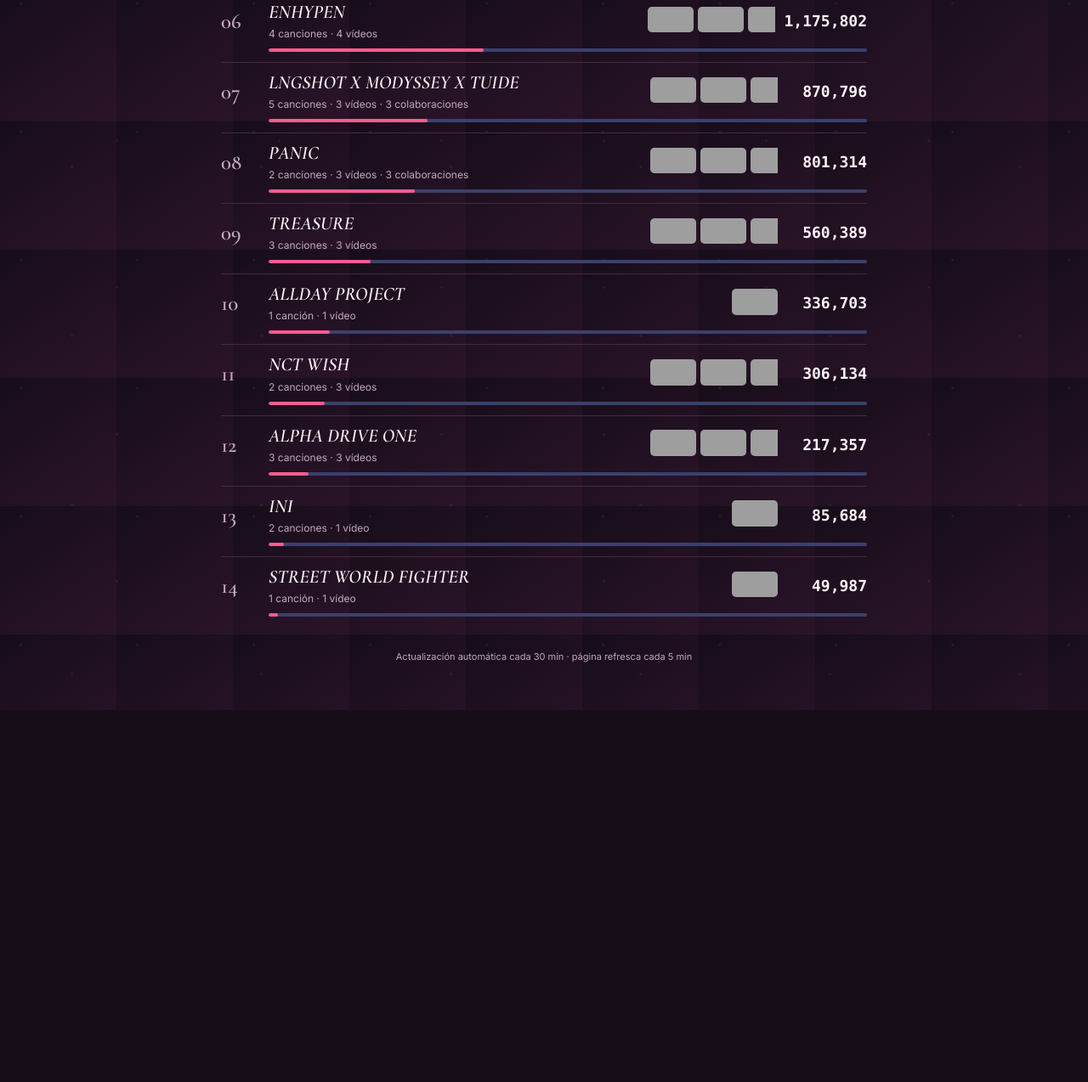
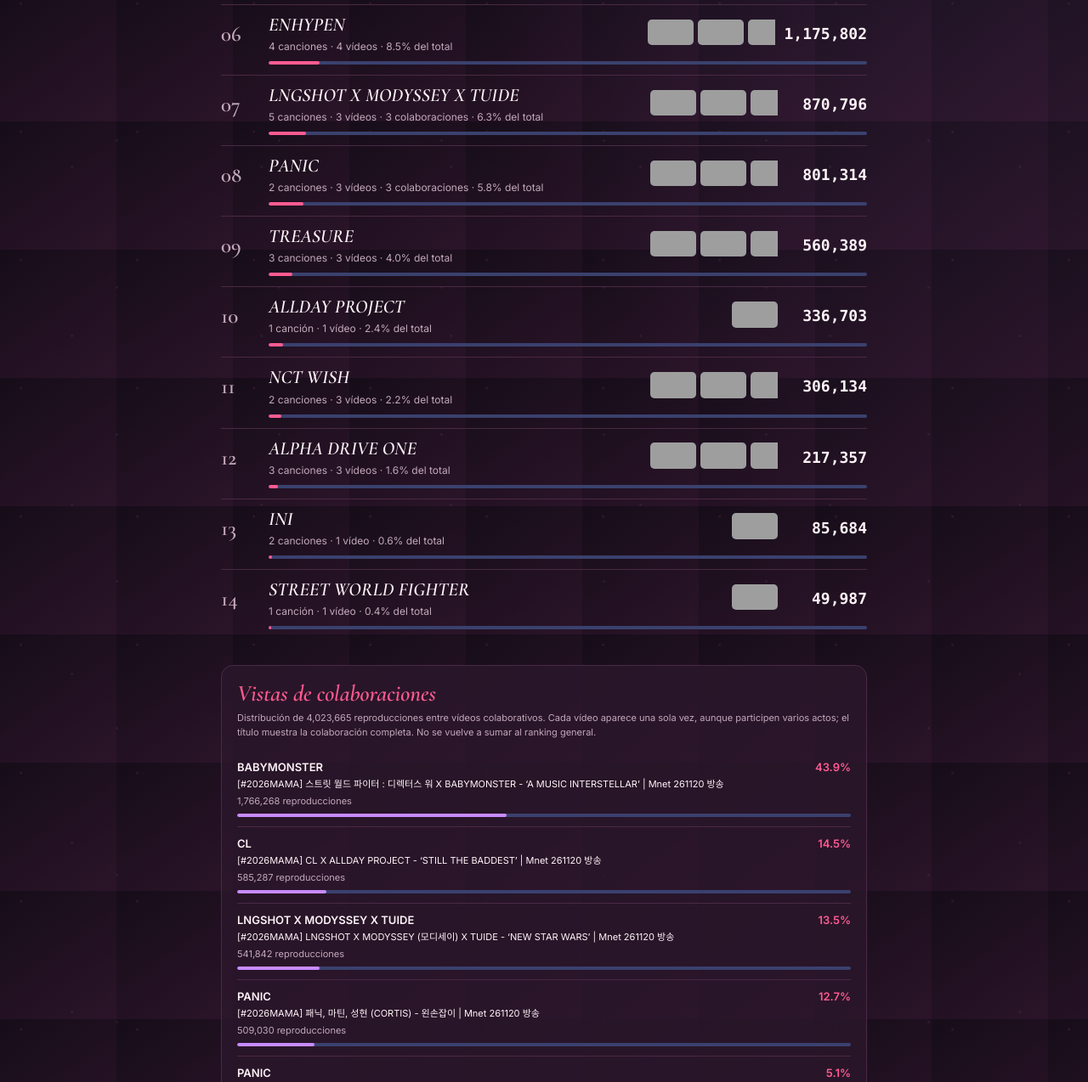
Before and after one commit to luisequeira612-commits/mama-tracker, a plain HTML site: page docs/index.html in a window 1280 px wide. Shown: the part 914-2188 px from the top of the page at 85% size. Before the commit the page ends 1750 px from the top, so only its background shows below. Drawn offline with nearby package versions, Linux system fonts and the light colour scheme; grey boxes are pictures that could not be loaded.

Commit message:
feat: add view share and collaboration breakdown
Add overall view percentages, unique collaboration-video shares, and regression tests.

```diff
--- a/docs/index.html
+++ b/docs/index.html
@@ -114,6 +114,20 @@
     .rowviews { min-width: 95px; text-align: right; font: 600 18px/1 ui-monospace, SFMono-Regular, Menlo, monospace; }
     .barwrap { grid-column: 2 / -1; height: 4px; background: #3a416e; border-radius: 99px; overflow: hidden; }
     .bar { height: 100%; width: 0; background: var(--gold); border-radius: inherit; transition: width 900ms ease; }
+    .top-share-track { height: 5px; margin-top: 10px; background: #3a416e; border-radius: 99px; overflow: hidden; }
+    .top-share-fill { height: 100%; background: var(--gold); border-radius: inherit; }
+    .collabs { margin-top: 30px; padding: 18px; border: 1px solid var(--line); border-radius: 14px; background: var(--card); }
+    .collabs h2 { margin: 0; color: var(--gold); font: italic 600 27px/1.1 "Cormorant Garamond", serif; }
+    .collabs-intro { margin: 6px 0 14px; color: var(--muted); font-size: 11px; line-height: 1.5; }
+    .collab-row { padding: 11px 0; border-top: 1px solid var(--line); }
+    .collab-row:first-of-type { border-top: 0; }
+    .collab-meta { display: flex; justify-content: space-between; gap: 12px; font-size: 13px; }
+    .collab-meta strong:last-child { color: var(--gold); white-space: nowrap; }
+    .collab-title { display: block; margin-top: 5px; color: var(--white); font-size: 11px; line-height: 1.45; text-decoration: none; overflow-wrap: anywhere; }
+    .collab-title:hover { text-decoration: underline; }
+    .collab-views { margin-top: 4px; color: var(--muted); font-size: 11px; }
+    .collab-barwrap { height: 4px; margin-top: 8px; background: #3a416e; border-radius: 99px; overflow: hidden; }
+    .collab-bar { height: 100%; background: var(--accent-soft); border-radius: inherit; }
     .focus:focus-visible, a:focus-visible { outline: 2px solid var(--gold); outline-offset: 3px; }
     .footer { margin-top: 28px; color: var(--muted); font-size: 11px; text-align: center; }
     @media (max-width: 600px) {
@@ -223,7 +237,16 @@
 
     const det = document.createElement("div");
     det.className = "detail";
-    det.textContent = detail(first);
+    const totalViews = Number(data.total_views) || data.acts.reduce((sum, act) => sum + (Number(act.views) || 0), 0);
+    const share = totalViews > 0 ? (first.views / totalViews * 100) : 0;
+    det.textContent = `${detail(first)} · ${share.toFixed(1)}% del total`;
+
+    const topShareTrack = document.createElement("div");
+    topShareTrack.className = "top-share-track";
+    const topShareFill = document.createElement("div");
+    topShareFill.className = "top-share-fill";
+    topShareFill.style.width = `${Math.max(0, Math.min(100, share))}%`;
+    topShareTrack.appendChild(topShareFill);
 
     const thumbs = document.createElement("div");
     thumbs.className = "thumbs";
@@ -235,7 +258,7 @@
       thumbs.appendChild(placeholder);
     }
 
-    top.append(topline, views, det, thumbs);
+    top.append(topline, views, det, topShareTrack, thumbs);
     app.appendChild(top);
 
     const rows = document.createElement("div");
@@ -256,7 +279,8 @@
       rowartist.textContent = act.artist;
       const rowdetail = document.createElement("div");
       rowdetail.className = "rowdetail";
-      rowdetail.textContent = detail(act);
+      const actShare = totalViews > 0 ? (act.views / totalViews * 100) : 0;
+      rowdetail.textContent = `${detail(act)} · ${actShare.toFixed(1)}% del total`;
       name.append(rowartist, rowdetail);
 
       const right = document.createElement("div");
@@ -273,7 +297,7 @@
       barwrap.className = "barwrap";
       const bar = document.createElement("div");
       bar.className = "bar";
-      bar.style.width = `${Math.max(0, Math.min(100, (act.views / first.views) * 100))}%`;
+      bar.style.width = `${Math.max(0, Math.min(100, actShare))}%`;
       barwrap.appendChild(bar);
 
       row.append(rank, name, right, barwrap);
@@ -281,6 +305,55 @@
     });
 
     app.appendChild(rows);
+
+    const collaborationTotal = Number(data.total_collaboration_views) ||
+      data.acts.reduce((sum, act) => sum + (Number(act.collab_views) || 0), 0);
+    const collaborationVideos = data.acts
+      .flatMap(act => (act.video_list || [])
+        .filter(video => video.collab)
+        .map(video => ({ ...video, primaryArtist: act.artist })))
+      .sort((a, b) => b.views - a.views);
+
+    if (collaborationVideos.length > 0 && collaborationTotal > 0) {
+      const section = document.createElement("section");
+      section.className = "collabs";
+      const heading = document.createElement("h2");
+      heading.textContent = "Vistas de colaboraciones";
+      const intro = document.createElement("p");
+      intro.className = "collabs-intro";
+      intro.textContent = `Distribución de ${nf.format(collaborationTotal)} reproducciones entre vídeos colaborativos. Cada vídeo aparece una sola vez, aunque participen varios actos; el título muestra la colaboración completa. No se vuelve a sumar al ranking general.`;
+      section.append(heading, intro);
+
+      collaborationVideos.forEach(video => {
+        const row = document.createElement("div");
+        row.className = "collab-row";
+        const meta = document.createElement("div");
+        meta.className = "collab-meta";
+        const artistName = document.createElement("strong");
+        artistName.textContent = video.primaryArtist;
+        const percentage = document.createElement("strong");
+        percentage.textContent = `${(video.views / collaborationTotal * 100).toFixed(1)}%`;
+        meta.append(artistName, percentage);
+        const title = document.createElement("a");
+        title.className = "collab-title";
+        title.href = `https://www.youtube.com/watch?v=${encodeURIComponent(video.id)}`;
+        title.target = "_blank";
+        title.rel = "noopener";
+        title.textContent = video.title || "Abrir vídeo colaborativo en YouTube";
+        const count = document.createElement("div");
+        count.className = "collab-views";
+        count.textContent = `${nf.format(video.views)} reproducciones`;
+        const track = document.createElement("div");
+        track.className = "collab-barwrap";
+        const fill = document.createElement("div");
+        fill.className = "collab-bar";
+        fill.style.width = `${Math.max(0, Math.min(100, video.views / collaborationTotal * 100))}%`;
+        track.appendChild(fill);
+        row.append(meta, title, count, track);
+        section.appendChild(row);
+      });
+      app.appendChild(section);
+    }
   }
 
   async function load() {
--- a/docs/stats.json
+++ b/docs/stats.json
@@ -29,7 +29,8 @@
           "collab": true
         }
       ],
-      "rank": 1
+      "rank": 1,
+      "collab_views": 1766268
     },
     {
       "artist": "ILLIT",
@@ -57,7 +58,8 @@
           "collab": false
         }
       ],
-      "rank": 2
+      "rank": 2,
+      "collab_views": 0
     },
     {
       "artist": "RESCENE",
@@ -85,7 +87,8 @@
           "collab": false
         }
       ],
-      "rank": 3
+      "rank": 3,
+      "collab_views": 0
     },
     {
       "artist": "CL",
@@ -113,7 +116,8 @@
           "collab": true
         }
       ],
-      "rank": 4
+      "rank": 4,
+      "collab_views": 585287
     },
     {
       "artist": "Hearts2Hearts",
@@ -141,7 +145,8 @@
           "collab": false
         }
       ],
-      "rank": 5
+      "rank": 5,
+      "collab_views": 0
     },
     {
       "artist": "ENHYPEN",
@@ -175,7 +180,8 @@
           "collab": false
         }
       ],
-      "rank": 6
+      "rank": 6,
+      "collab_views": 0
     },
     {
       "artist": "LNGSHOT X MODYSSEY X TUIDE",
@@ -203,7 +209,8 @@
           "collab": true
         }
       ],
-      "rank": 7
+      "rank": 7,
+      "collab_views": 870796
     },
     {
       "artist": "PANIC",
@@ -231,7 +238,8 @@
           "collab": true
         }
       ],
-      "rank": 8
+      "rank": 8,
+      "collab_views": 801314
     },
     {
       "artist": "TREASURE",
@@ -259,7 +267,8 @@
           "collab": false
         }
       ],
-      "rank": 9
+      "rank": 9,
+      "collab_views": 0
     },
     {
       "artist": "ALLDAY PROJECT",
@@ -275,7 +284,8 @@
           "collab": false
         }
       ],
-      "rank": 10
+      "rank": 10,
+      "collab_views": 0
     },
     {
       "artist": "NCT WISH",
@@ -303,7 +313,8 @@
           "collab": false
         }
       ],
-      "rank": 11
+      "rank": 11,
+      "collab_views": 0
     },
     {
       "artist": "ALPHA DRIVE ONE",
@@ -331,7 +342,8 @@
           "collab": false
         }
       ],
-      "rank": 12
+      "rank": 12,
+      "collab_views": 0
     },
     {
       "artist": "INI",
@@ -347,7 +359,8 @@
           "collab": false
         }
       ],
-      "rank": 13
+      "rank": 13,
+      "collab_views": 0
     },
     {
       "artist": "STREET WORLD FIGHTER",
@@ -363,7 +376,9 @@
           "collab": false
         }
       ],
-      "rank": 14
+      "rank": 14,
+      "collab_views": 0
     }
-  ]
+  ],
+  "total_collaboration_views": 4023665
 }
```
Also changed, not shown: 5 other files.
